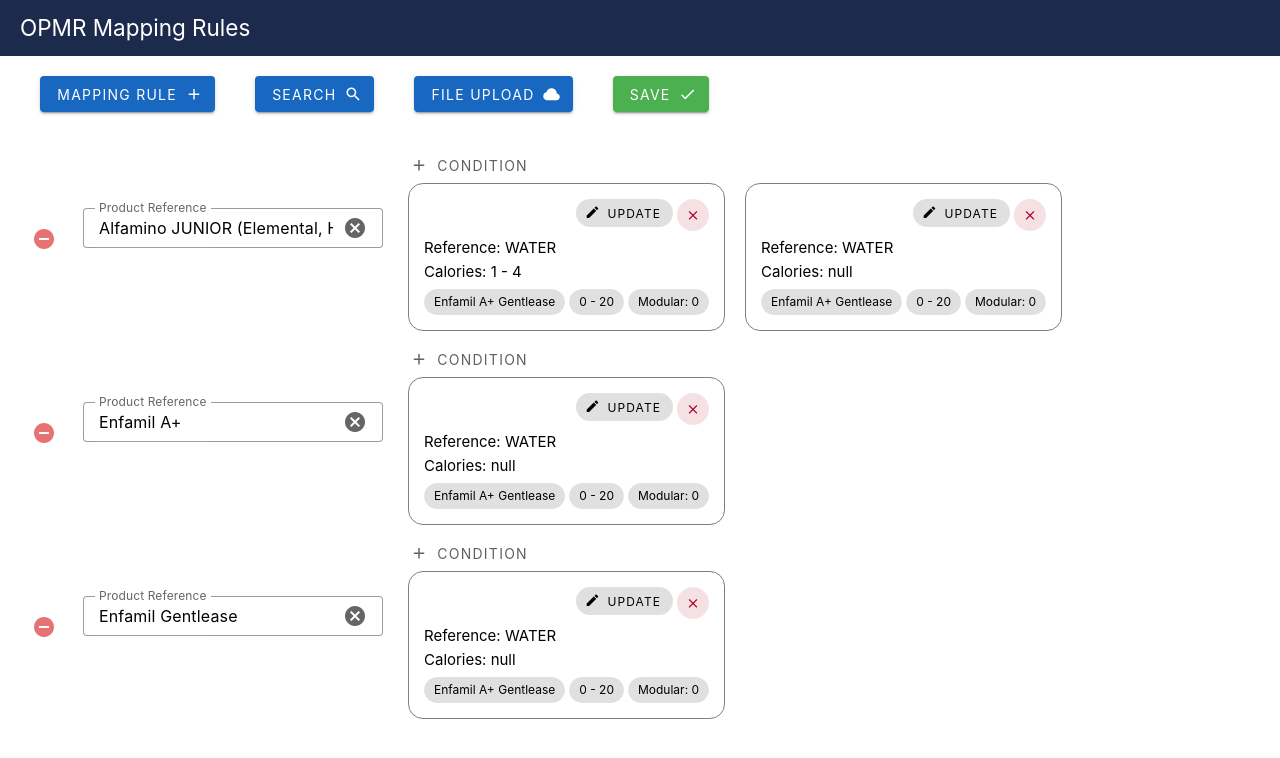
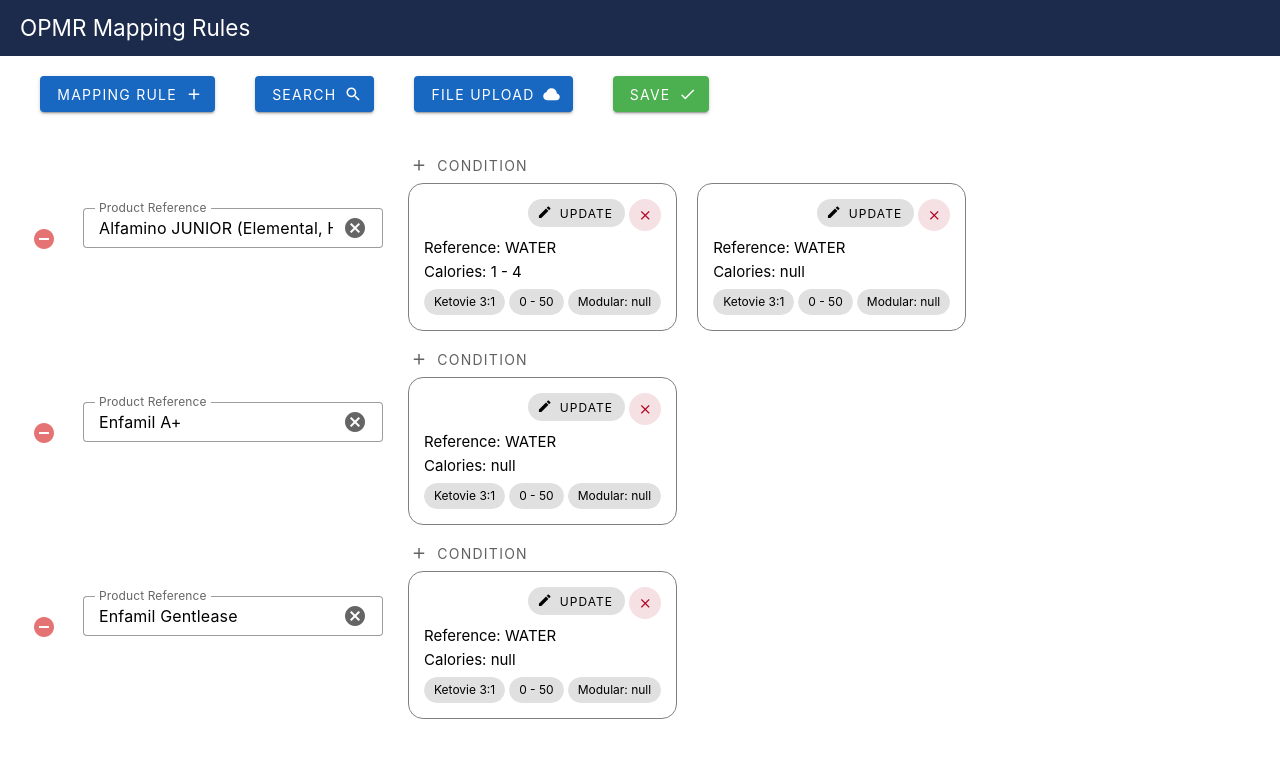
Before and after one commit to junejuly-jb/opmr-mapping, a Vue app: page / in a window 1280 px wide. Shown: the top 758 px of the page. Built offline with nearby package versions, Linux system fonts and the light colour scheme.

Commit message:
added serilization of calories

```diff
--- a/src/components/Conditions.vue
+++ b/src/components/Conditions.vue
@@ -29,7 +29,7 @@
     <div class="cpoe__condition__container">
         <div class="cpoe__btn__array">
             <div class="cpoe__btn__update">
-                <v-btn prepend-icon="mdi-pencil" variant="tonal" size="small" rounded="xl">Update</v-btn>
+                <v-btn prepend-icon="mdi-pencil" variant="tonal" size="small" rounded="xl">{{condition.FortifierKey.length == 0 ? 'Add Fortifier' : 'Update'}}</v-btn>
             </div>
             <div class="spacer"></div>
             <div class="cpoe__btn__delete">
@@ -42,8 +42,10 @@
         <div>
             Calories: {{getCalories(condition.calories)}}
         </div>
-        <div>
-            <FortifierKey/>
+        <div v-if="condition.FortifierKey.length != 0">
+            <div v-for="fortifierkey in condition.FortifierKey">
+                <FortifierKey :fortifierkey="fortifierkey"/>
+            </div>
         </div>
     </div>
 </template>
--- a/src/components/Dialogs/AddCondition.vue
+++ b/src/components/Dialogs/AddCondition.vue
@@ -5,8 +5,13 @@
 const newCondition = ref({})
 const calories = ref('')
 const reference = ref('')
+
+const serializeCalories = (cal) => {
+    const arr = cal.split('-');
+    return arr
+}
 const addCondition = (isActive, mapping) => {
-    const data = { calories: calories.value, reference: reference.value, parent: mapping.productReference}
+    const data = { calories: serializeCalories(calories.value), reference: reference.value, parent: mapping.productReference}
     mappingStore.addCondition(data)
     isActive.value = false
 }
--- a/src/components/FortifierKey.vue
+++ b/src/components/FortifierKey.vue
@@ -1,15 +1,23 @@
+<script setup>
+    defineProps({
+        fortifierkey: {
+            type: Object,
+            required: true,
+        }
+    });
+</script>
 <template>
     <div class="opmr__chips">
         <span>
-            <v-chip size="small">Enfamil A+ Gentlease</v-chip>
+            <v-chip size="small">{{fortifierkey.fortifierKey}}</v-chip>
         </span>
         <span class="spacer"></span>
         <span>
-            <v-chip size="small">0 - 20</v-chip>
+            <v-chip size="small">{{fortifierkey.calOzStart ?? '0'}} - {{fortifierkey.calOzEnd}}</v-chip>
         </span>
         <span class="spacer"></span>
         <span>
-            <v-chip size="small">Modular: 0</v-chip>
+            <v-chip size="small">Modular: {{fortifierkey.modular ?? 'null'}}</v-chip>
         </span>
     </div>
 </template>
```
